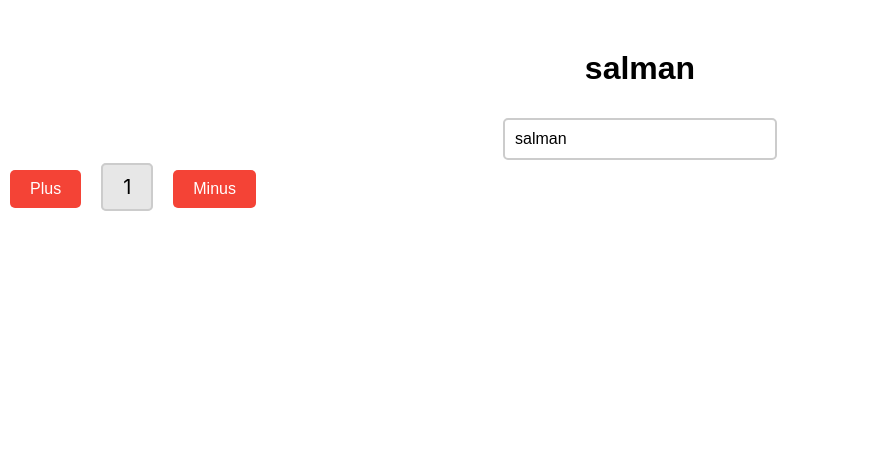
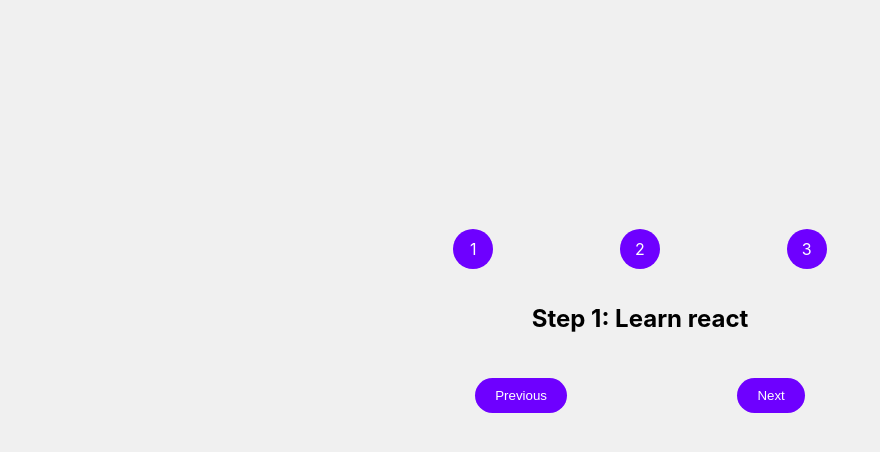
Before and after one commit to salmanshahid5/Learn-React, a React (Create React App) app: page / in a window 1280 px wide. Shown: the top 452 px of the page, without its empty margins (0-880 px from the left). Built offline with nearby package versions, Linux system fonts and the light colour scheme.

Commit message:
task ui completed

```diff
--- a/src/App.js
+++ b/src/App.js
@@ -1,6 +1,6 @@
 import './App.css';
-import LearnState from './components/Usestate/usestate';
-import Counter from './components/Counter/counter'
+// import LearnState from './components/Usestate/usestate';
+import  Counter  from './components/Counter/counter';
 
 // function Card(props) {
 //   console.log(props);
@@ -21,7 +21,7 @@ function App() {
     //   ))}
     // </div>
     <div>
-    <LearnState/>
+    {/* <LearnState/> */}
     <Counter />
     </div>
   );
--- a/src/components/Counter/counter.js
+++ b/src/components/Counter/counter.js
@@ -1,41 +1,70 @@
-import { useState } from "react"
+function Counter() {
+  // styling
 
-function Counter(){
-    const [initialValue,setValue] = useState(1)
-    const Add = ()=>{
-        setValue(initialValue+1)
-    }
-    const Minus = ()=>{
-        setValue(initialValue-1)
-    }
-    // styling
-    const buttonStyle = {
-        padding: "10px 20px",
-        margin: "10px",
-        fontSize: "16px",
-        backgroundColor: "#f44336",
-        color: "#fff",
-        border: "none",
-        borderRadius: "5px",
-        cursor: "pointer",
-      };
+  const container = {
+    display: "flex",
+    justifyContent: "center",
+    alignItems: "center",
+    height: "100vh",
+    backgroundColor: "#f0f0f0",
+  };
+  const main = {
+    width: "500px",
+    height: "400px",
+    backgroundColor: "#f0f0f0",
+    paddingTop: "25px",
+  };
+  const number = {
+    display: "flex",
+    justifyContent: "space-around",
+    width: "100%",
+  };
+  const Para = {
+    backgroundColor: "#6e00ff",
+    color: "white",
+    width: "40px",
+    height: "40px",
+    display: "flex",
+    alignItems: "center",
+    justifyContent: "center",
+    borderRadius: "50%",
+  };
+  const btn = {
+    backgroundColor: "#6e00ff",
+    color: "white",
+    border: "none",
+    padding: "10px 20px",
+    borderRadius: "20px",
+  };
+  return (
+    <div style={container}>
+      <div style={main}>
+        <div style={number}>
+          <p style={Para}>1</p>
+          <p style={Para}>2</p>
+          <p style={Para}>3</p>
+        </div>
+        <div
+          style={{
+            display: "flex",
+            justifyContent: "center",
+          }}
+        >
+          <h2>Step 1: Learn react</h2>
+        </div>
+        <div
+          style={{
+            display: "flex",
+            justifyContent: "space-around",
+            marginTop: "25px",
+          }}
+        >
+          <button style={btn}>Previous</button>
+          <button style={btn}>Next</button>
+        </div>
+      </div>
+    </div>
+  );
+}
 
-      const valueStyle = {
-        padding: "10px 20px",
-        fontSize: "20px",
-        border: "2px solid #ccc",
-        borderRadius: "5px",
-        margin: "10px",
-        width: "50px",
-        textAlign: "center",
-        backgroundColor:'#e7e7e7'
-      };
-    return(
-        <div>
-        <button style={buttonStyle} onClick={Add}>Plus</button>
-        <span style={valueStyle}>{initialValue}</span>
-        <button style={buttonStyle} onClick={Minus}>Minus</button>
-        </div>
-    )
-}
-export default Counter
+export default Counter;
```
